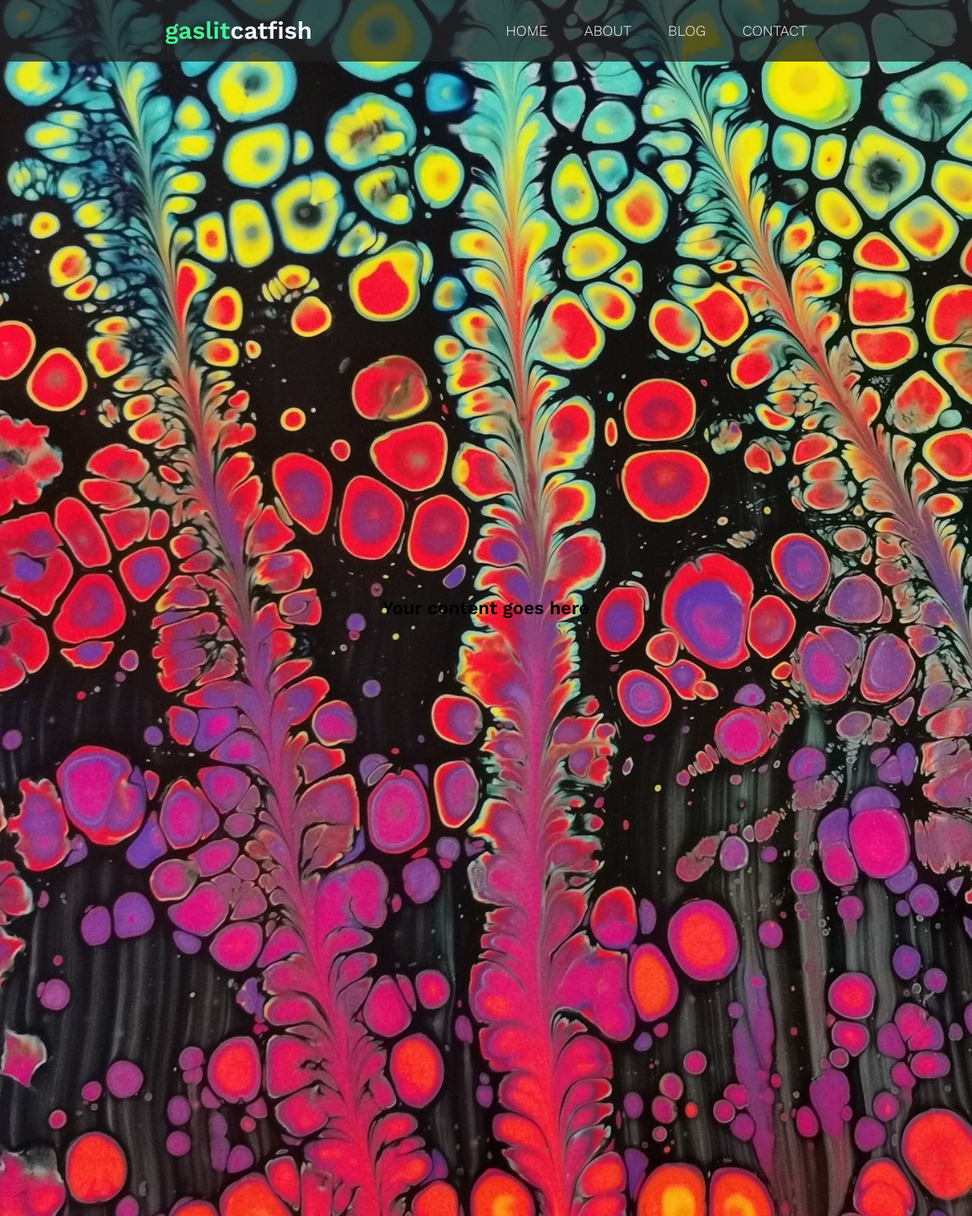
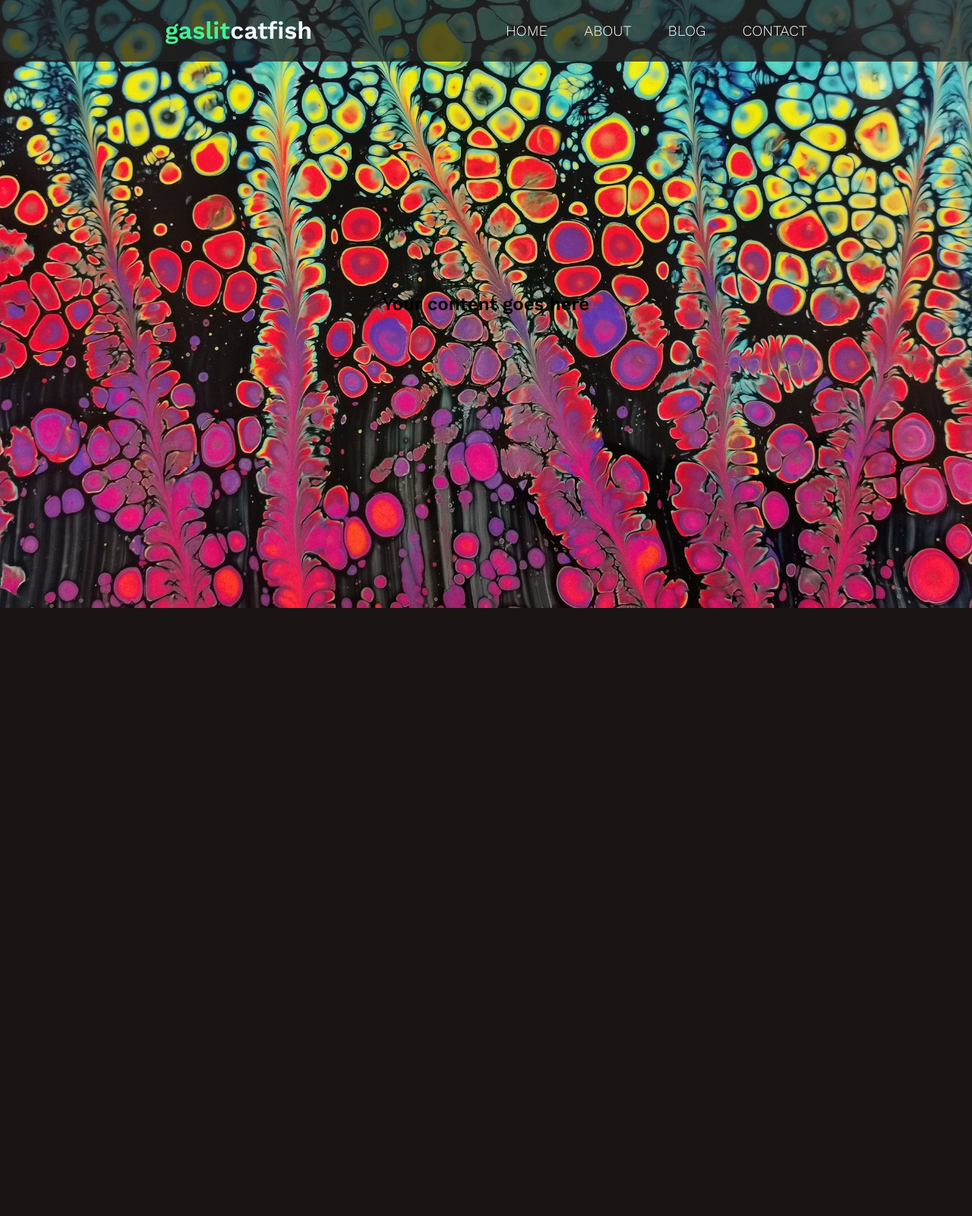
Before and after one commit to waxx567/cake-flower, a Flask app: page / in a window 1280 px wide. Shown: the whole page at 76% size. After the commit the page ends 800 px from the top, so only its background shows below. Run offline with Flask 2, Linux system fonts and the light colour scheme.

Commit message:
Update style.css

```diff
--- a/static/css/style.css
+++ b/static/css/style.css
@@ -23,7 +23,7 @@ body {
     background-size: cover;
     display: grid;
     place-items: center;
-    height: 200vh;
+    height: 100vh;
 }
 
 /* Navigation styles start here */
```
